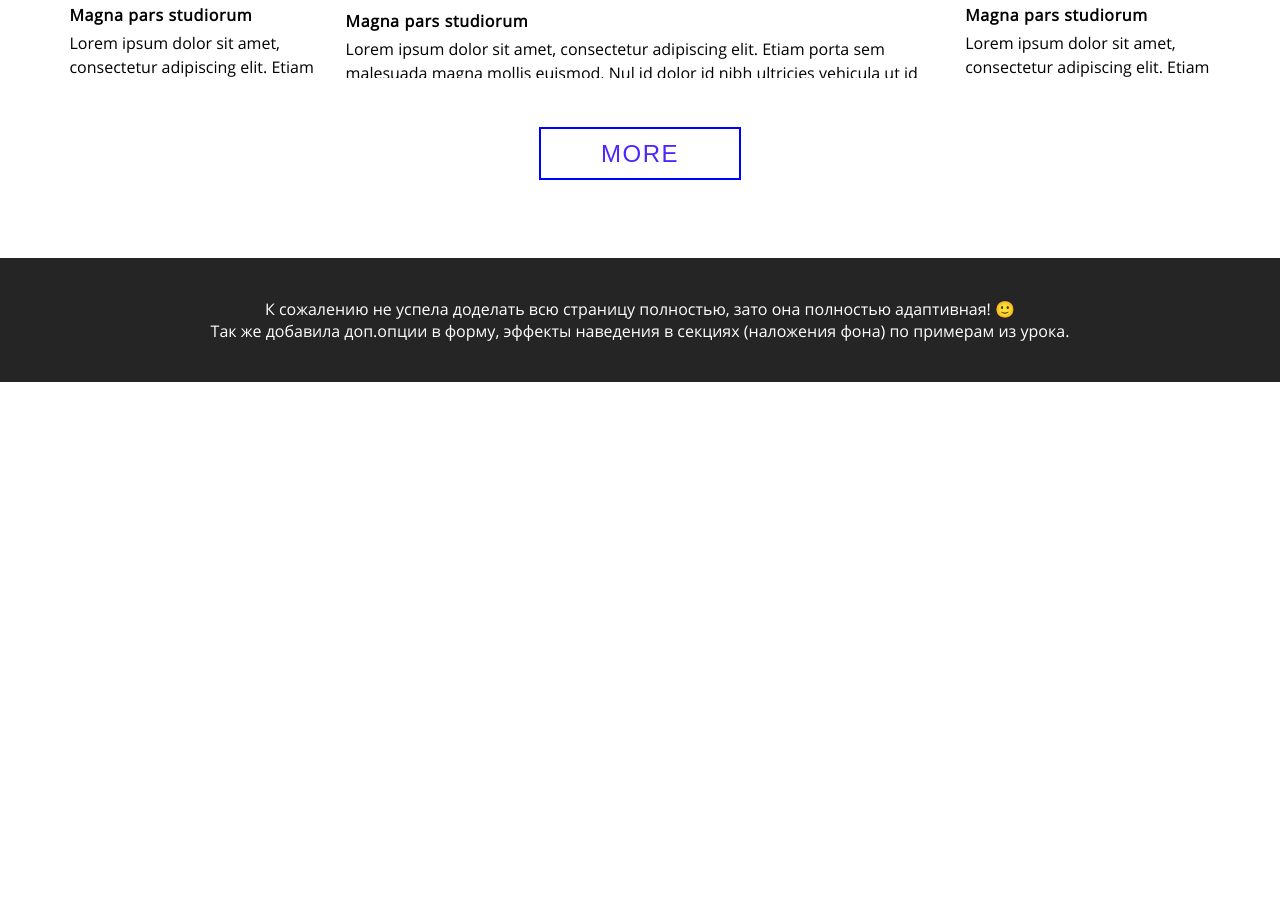
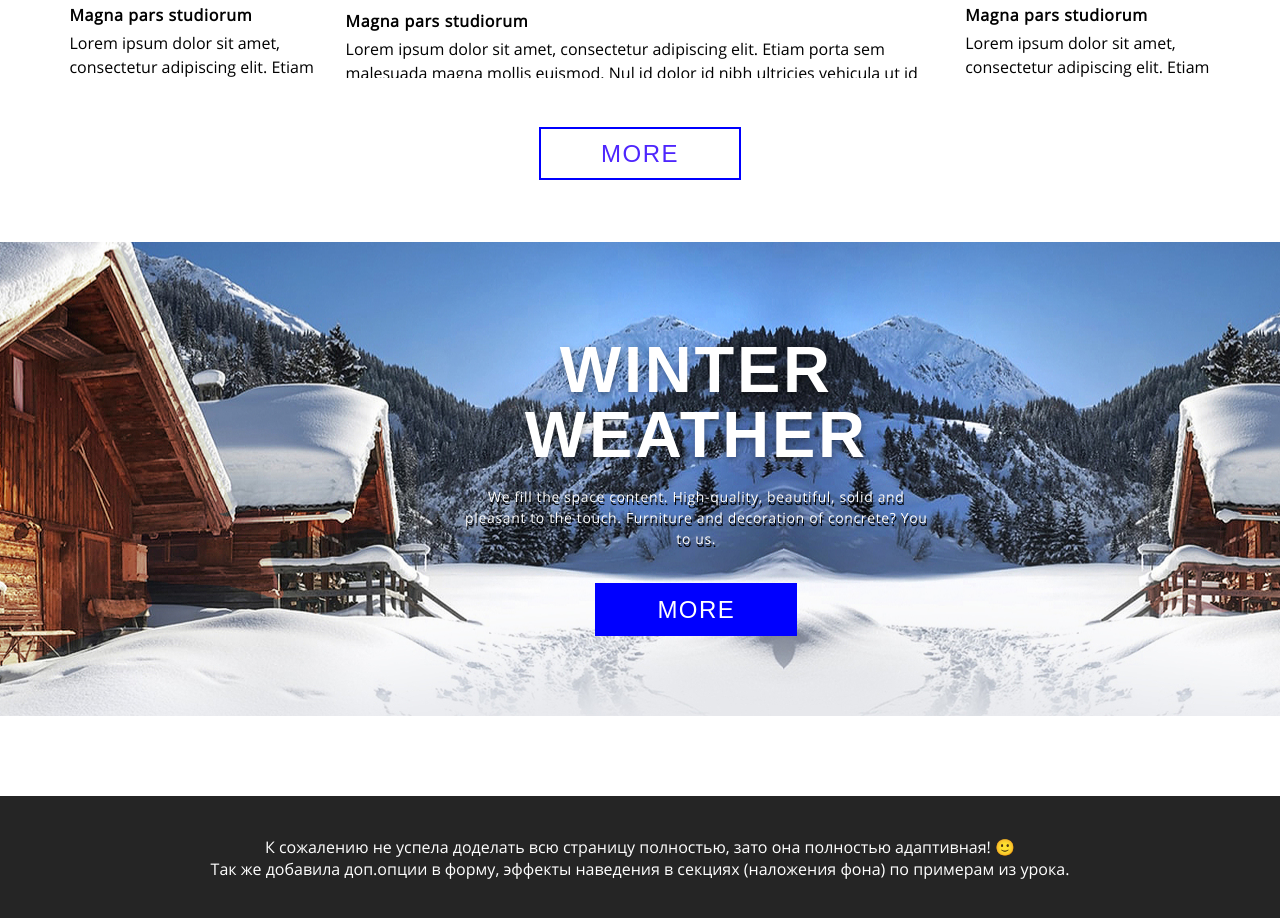
Before and after one commit to NikolaevaO/hotel_booking, a plain HTML site: page index.html in a window 1280 px wide. Shown: the part 3783-4701 px from the top of the page. Before the commit the page ends 4165 px from the top, so only its background shows below. Drawn offline with Linux system fonts and the light colour scheme; a web font is replaced by a local one.

Commit message:
Добавлена секция weather

```diff
--- a/index.html
+++ b/index.html
@@ -280,6 +280,18 @@
             <a href="#">more</a>
           </div>
       </section>
+      <section class="weather">
+        <div>
+          <h1>Winter<br>Weather</h1>
+          <p>We fill the space content.
+            High-quality, beautiful, solid and pleasant to the touch.
+            Furniture and decoration of concrete? You to us.
+          </p>
+          <div class="more blueButton">
+              <a href="#">more</a>
+            </div>
+        </div>
+      </section>
     </main>
     <footer>
       <p>
--- a/style.css
+++ b/style.css
@@ -586,6 +586,67 @@ figure img {
   transition: 0.5s;
 }
 
+.weather {
+  background: url(image/weather.jpg) 100% 100% no-repeat;
+  padding-top: 37%;
+  position: relative;
+  width: 100%;
+}
+
+.weather > div {
+  position: absolute;
+  top: 20%;
+  left: 55%;
+}
+
+.weather h1 {
+  text-shadow: 1px 3px 7px rgba(0, 0, 0, 0.35);
+  color: #ffffff;
+  font-size: 130px;
+  line-height: 103px;
+  letter-spacing: 2.75px;
+  padding-bottom: 37px;
+}
+
+.weather p {
+  max-width: 471px;
+  text-shadow: 1px 3px 0 #000000;
+  color: #ffffff;
+  line-height: 1.5em;
+  letter-spacing: 0.64px;
+}
+
+.blueButton {
+  margin-top: 43px;
+  text-align: unset;
+}
+
+.blueButton a {
+  color: #fff;
+  background-color: #0000ff;
+}
+
+@media (max-width: 1350px) {
+  .weather {
+    text-align: center;
+    margin-top: 5%;
+  }
+  .weather > div {
+    left: 36%;
+  }
+  .weather p {
+    font-size: 14px;
+  }
+  .weather h1 {
+    font-size: 65px;
+    line-height: 65px;
+    padding-bottom: 19px;
+  }
+  .blueButton {
+      margin-top: 37px;
+  }
+}
+
 footer {
   margin-top: 80px;
   background-color: #252525;
```
Also changed, not shown: image/weather.jpg (added).
